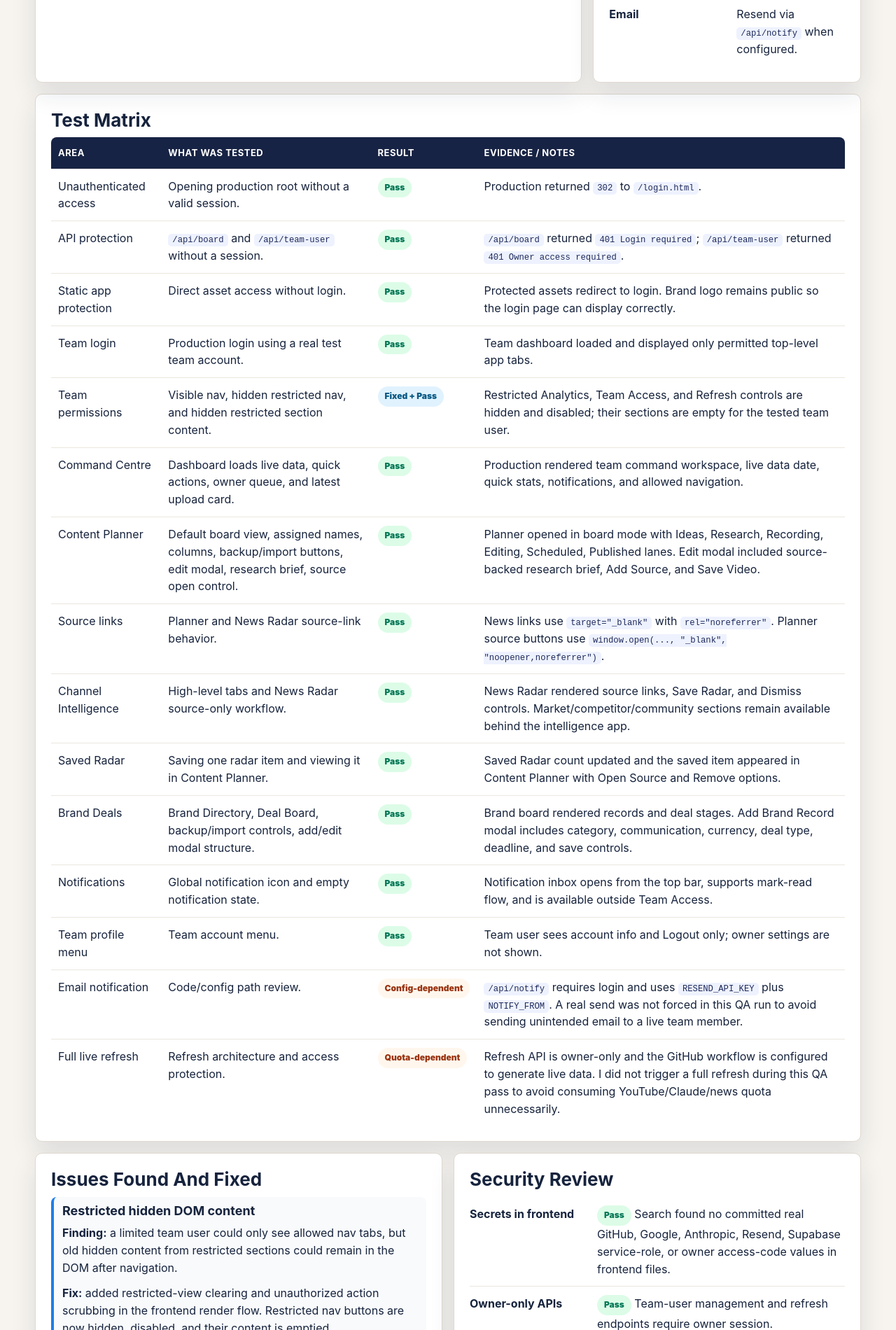
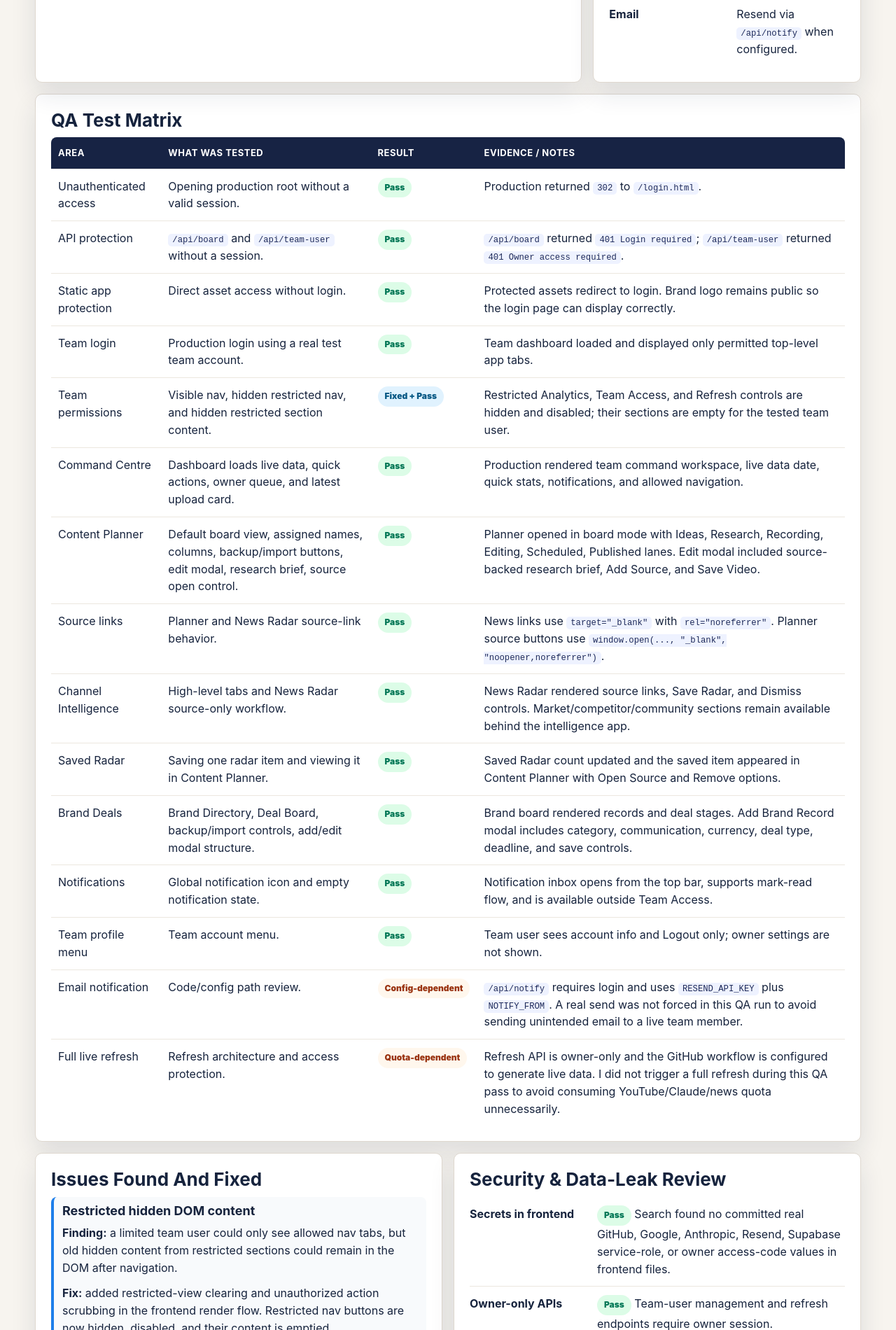
Before and after one commit to bloggingoshelp-beep/coinlyte-youtube-command-centre, a website: page assets/reports/coinlyte-command-centre-qa-report-2026-05-22.html in a window 1280 px wide. Shown: the part 1155-3055 px from the top of the page at 70% size. Drawn offline with Linux system fonts and the light colour scheme.

Commit message:
Clarify QA report sections

```diff
--- a/assets/reports/coinlyte-command-centre-qa-report-2026-05-22.html
+++ b/assets/reports/coinlyte-command-centre-qa-report-2026-05-22.html
@@ -199,7 +199,7 @@
     </section>
 
     <section class="card" style="margin-top:16px;">
-      <h2>Test Matrix</h2>
+      <h2>QA Test Matrix</h2>
       <table>
         <thead>
           <tr>
@@ -321,7 +321,7 @@
         </div>
       </div>
       <div class="card span-6">
-        <h2>Security Review</h2>
+        <h2>Security & Data-Leak Review</h2>
         <div class="okline"><strong>Secrets in frontend</strong><span><span class="status pass">Pass</span> Search found no committed real GitHub, Google, Anthropic, Resend, Supabase service-role, or owner access-code values in frontend files.</span></div>
         <div class="okline"><strong>Owner-only APIs</strong><span><span class="status pass">Pass</span> Team-user management and refresh endpoints require owner session.</span></div>
         <div class="okline"><strong>Team writes</strong><span><span class="status pass">Pass</span> Board writes are field-filtered by allowed app areas.</span></div>
```
Also changed, not shown: qa-reports/coinlyte-command-centre-qa-report-2026-05-22.html (+2 -2 lines).
